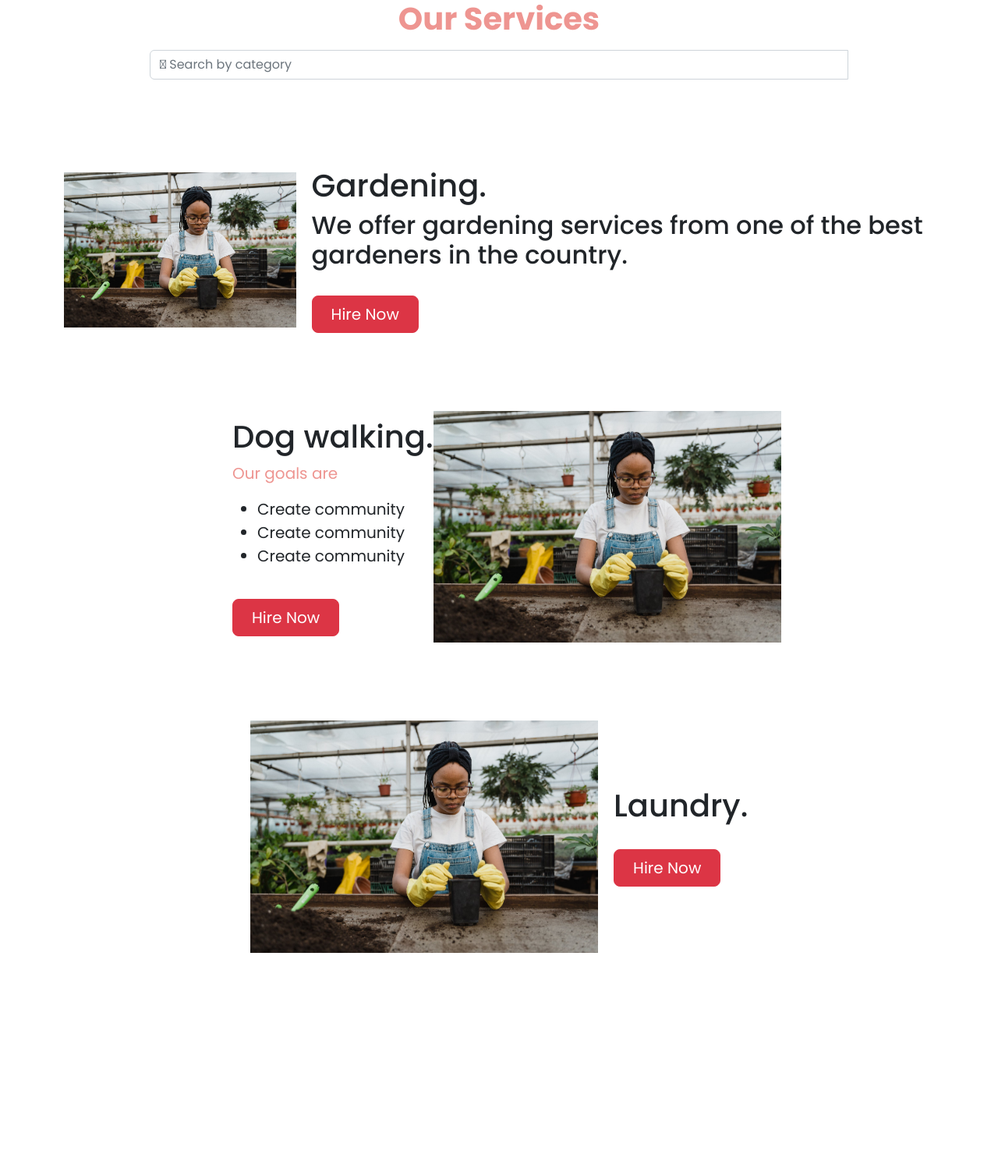
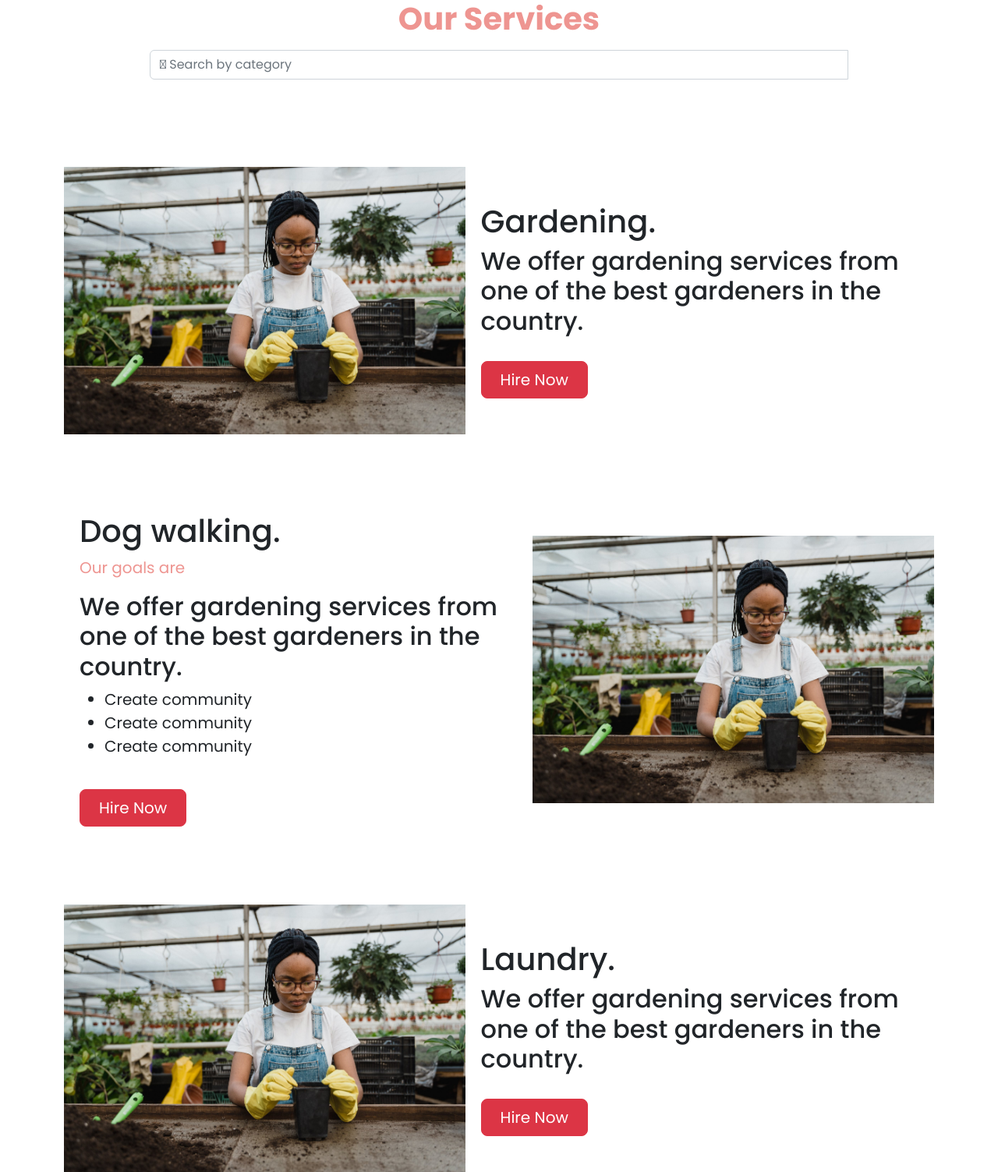
Before and after one commit to Liz-Adhiambo/rafiki, a Django app: page /services/ in a window 1280 px wide. Shown: the whole page at 78% size. Before the commit the page ends 1222 px from the top, so only its background shows below. Run offline with Django 4.2, Linux system fonts and the light colour scheme.

Commit message:
styling services page

```diff
--- a/rafiki_app/templates/services.html
+++ b/rafiki_app/templates/services.html
@@ -16,7 +16,7 @@ img {
 }
 
 .image {
-  flex-basis: 40%
+  flex-basis: 95%
 }
 
 .text {
@@ -30,6 +30,7 @@ form.form {
   margin: 0 auto;
 }
 </style>
+
 <div class="contianer" id="services">
   <p class="fw-bold display-6 text-center" >Our Services</p>
   <form class="form" role="search" action=" ">
@@ -53,6 +54,7 @@ form.form {
    <div class="text">
     <h1>Dog walking.</h1>
     <p>Our goals are</p>
+    <h2>We offer gardening services from one of the best gardeners in the country.</h2>
     <ul>
     <li>Create community</li>
     <li>Create community</li>
@@ -71,6 +73,7 @@ form.form {
   </div>
   <div class="text">
     <h1>Laundry.</h1>
+    <h2>We offer gardening services from one of the best gardeners in the country.</h2>
     <a href=" " class="btn btn-lg btn-danger mt-3 mt-md-4 px-4"
     >Hire Now</a>
   </div>
```
